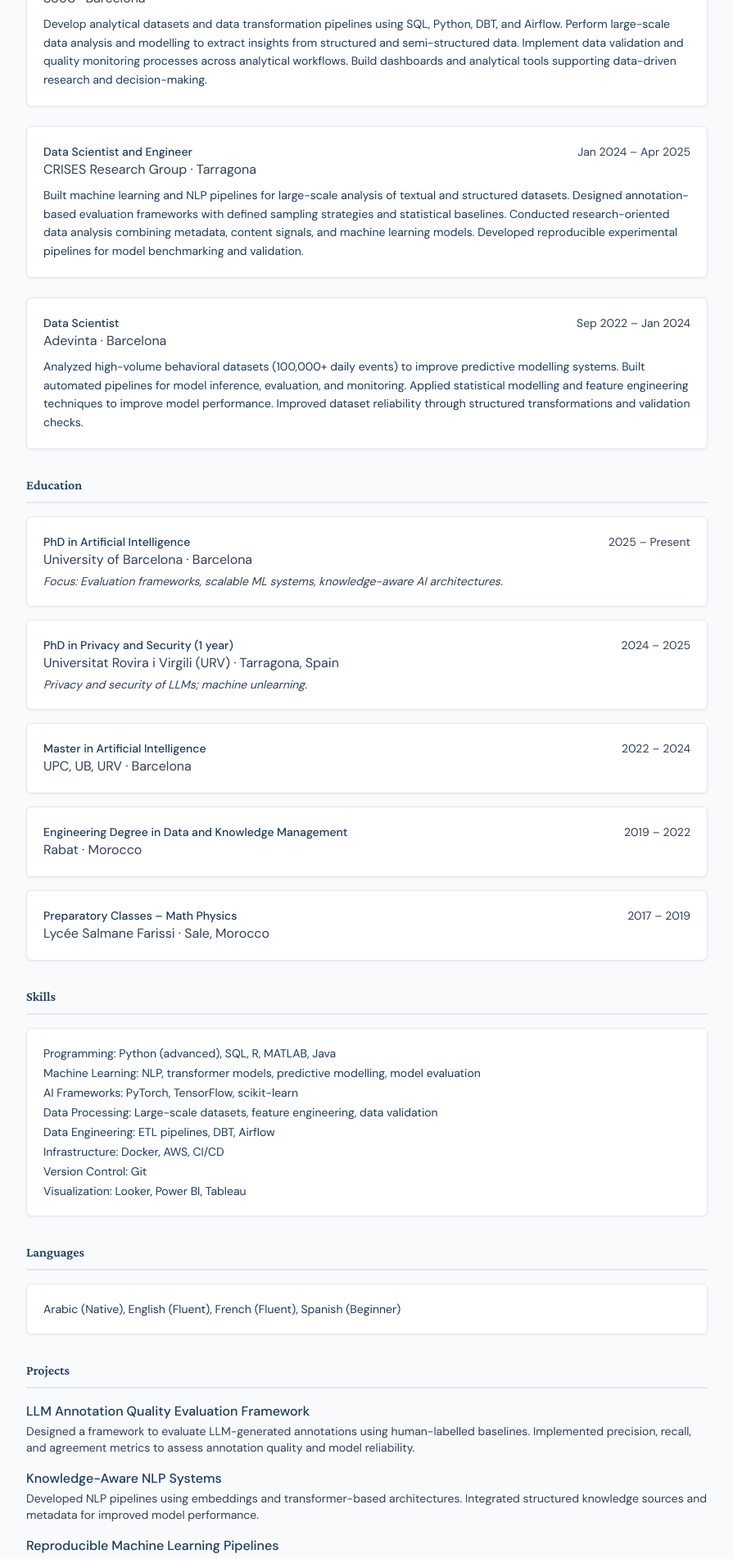
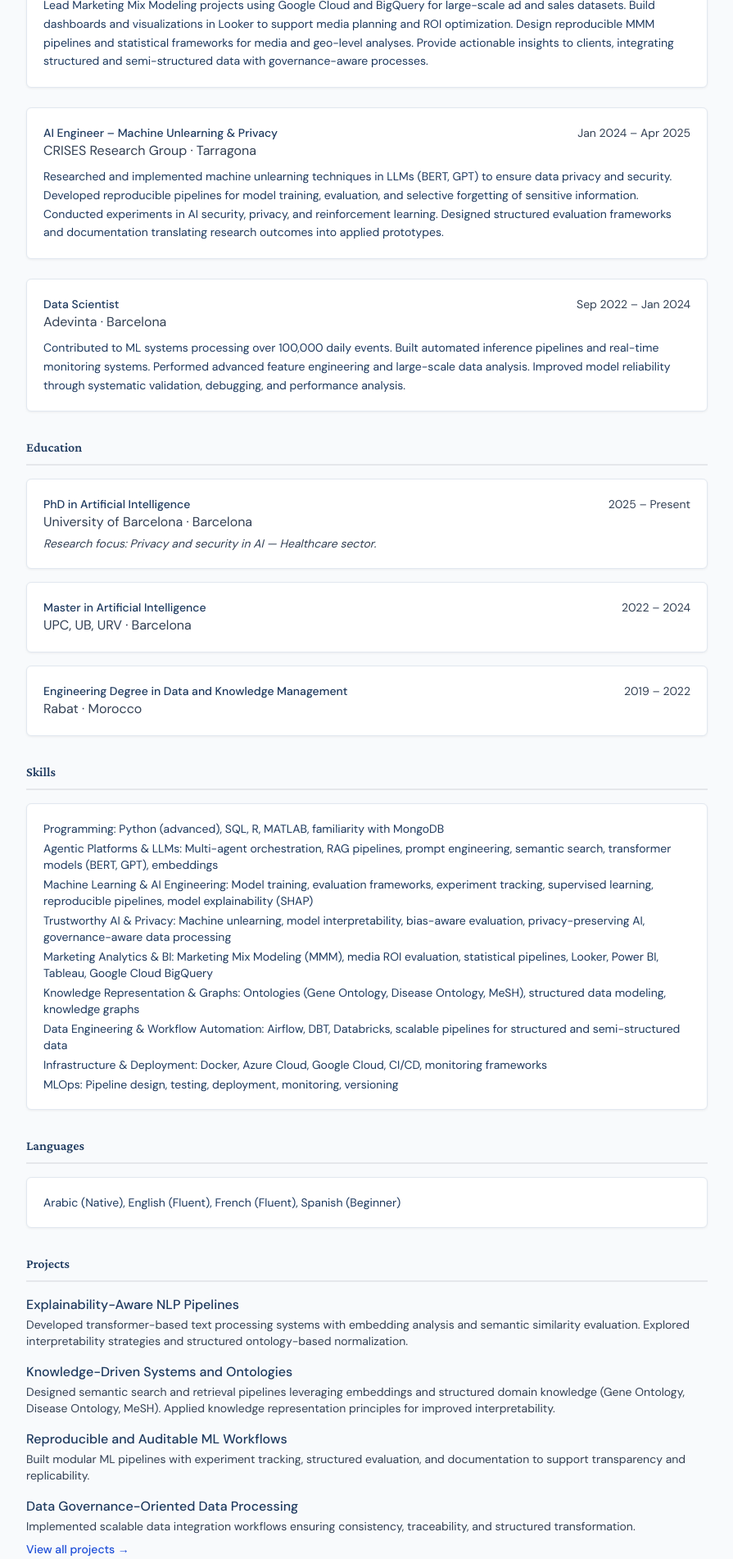
Before and after one commit to hajarlachheb/myportfolio, a Next.js app: page /cv in a window 1280 px wide. Shown: the part 880-2782 px from the top of the page at 82% size, without its empty margins (192-1087 px from the left). Built offline with nearby package versions, Linux system fonts and the light colour scheme.

Commit message:
Enhance CVPage layout and functionality: Introduce a download button for the CV, restructure the header for better alignment, and add a new section for research collaborations. Update CV content to reflect recent experience and skills in AI and data science.

```diff
--- a/app/cv/page.tsx
+++ b/app/cv/page.tsx
@@ -1,5 +1,7 @@
 import Link from "next/link";
 import { cv } from "@/content/cv";
+
+const basePath = process.env.NEXT_PUBLIC_BASE_PATH || "";
 
 export const metadata = {
   title: "CV",
@@ -10,10 +12,22 @@ export default function CVPage() {
   return (
     <div className="mx-auto w-full max-w-4xl px-5 py-10 sm:px-8 sm:py-14 flex-1">
       <div className="mb-10 rounded-card bg-gradient-to-br from-[var(--paper)] via-[var(--paper-elevated)] to-[var(--accent-soft)]/30 p-6 sm:p-8 border border-[var(--border)] shadow-soft">
-        <h1 className="font-display text-xl sm:text-2xl font-semibold tracking-tight text-[var(--ink)]">
-          {cv.name}
-        </h1>
-        <p className="mt-1 text-sm text-[var(--accent)] font-medium">{cv.title}</p>
+        <div className="flex flex-wrap items-start justify-between gap-4">
+          <div>
+            <h1 className="font-display text-xl sm:text-2xl font-semibold tracking-tight text-[var(--ink)]">
+              {cv.name}
+            </h1>
+            <p className="mt-1 text-sm text-[var(--accent)] font-medium">{cv.title}</p>
+          </div>
+          <a
+            href={`${basePath}${cv.pdfUrl}`}
+            download="CV_Hajar_Lachheb.pdf"
+            className="inline-flex items-center gap-2 rounded-lg bg-[var(--accent)] px-4 py-2 text-sm font-medium text-white shadow-sm transition-all hover:opacity-90 hover:shadow-md active:scale-[0.97]"
+          >
+            <svg xmlns="http://www.w3.org/2000/svg" width="16" height="16" viewBox="0 0 24 24" fill="none" stroke="currentColor" strokeWidth="2" strokeLinecap="round" strokeLinejoin="round"><path d="M21 15v4a2 2 0 0 1-2 2H5a2 2 0 0 1-2-2v-4"/><polyline points="7 10 12 15 17 10"/><line x1="12" y1="15" x2="12" y2="3"/></svg>
+            Download CV
+          </a>
+        </div>
       </div>
 
       <section className="mb-8">
@@ -166,6 +180,21 @@ export default function CVPage() {
         </section>
       )}
 
+      {"researchCollaboration" in cv && cv.researchCollaboration.length > 0 && (
+        <section className="mb-8">
+          <h2 className="font-display text-base font-semibold text-[var(--ink)] border-b-2 border-[var(--accent)]/40 pb-2 mb-4">
+            Research Collaboration
+          </h2>
+          <div className="rounded-card border border-[var(--border)] bg-[var(--paper-elevated)] p-5 shadow-soft">
+            <ul className="space-y-1 text-sm text-[var(--ink)] list-disc list-inside">
+              {cv.researchCollaboration.map((item: string, i: number) => (
+                <li key={i}>{item}</li>
+              ))}
+            </ul>
+          </div>
+        </section>
+      )}
+
       {"awards" in cv && cv.awards.length > 0 && (
         <section className="mb-8">
           <h2 className="font-display text-base font-semibold text-[var(--ink)] border-b-2 border-[var(--accent)]/40 pb-2 mb-4">
--- a/content/cv.ts
+++ b/content/cv.ts
@@ -15,34 +15,36 @@ export const cv = {
     { label: "LinkedIn", url: "https://linkedin.com/in/hajarlachheb" },
     { label: "GitHub", url: "https://github.com/hajarlachheb" },
   ],
-  bio: `AI Research Engineer and Data Scientist with 3+ years of experience developing machine learning systems and data-driven research tools using Python and modern AI frameworks. Experienced in working with large-scale datasets, designing model evaluation frameworks, and developing reproducible machine learning pipelines.
+  bio: `AI & Data Science professional with 3+ years of experience designing and deploying AI systems in both research and production environments. Experienced in building agentic platforms with LLMs, RAG pipelines, and multi-agent orchestration, as well as leading Marketing Mix Modeling (MMM) projects on Google Cloud and BigQuery.
 
-Strong background in natural language processing, transformer models, and knowledge-driven systems. Passionate about open-source research, collaborative scientific development, and applying AI methodologies to solve complex global challenges.`,
+Strong background in Python, R, MATLAB, PyTorch, scalable ML workflows, NLP, knowledge graphs, and explainability-aware model evaluation (SHAP). Skilled in reproducibility, structured validation frameworks, and translating research outputs into robust prototypes and production-ready AI solutions.
+
+Passionate about Trustworthy AI, including model interpretability, bias-aware evaluation, privacy-preserving AI, governance-aware data processing, and socially responsible AI systems.`,
 
   experience: [
     {
-      role: "AI Engineer",
+      role: "AI Engineer – Agentic Platforms",
       org: "Forvis Mazars",
       location: "Barcelona",
       start: "Oct 2025",
       end: "Present",
-      description: "Design and implement machine learning systems using Python for large-scale data analysis and predictive modelling. Develop reproducible ML pipelines including data preprocessing, feature engineering, model training, and evaluation. Implement structured evaluation frameworks to assess model reliability and performance. Build scalable data processing pipelines to support AI model deployment and experimentation. Collaborate with multidisciplinary teams to develop robust AI solutions and analytical tools.",
+      description: "Design and deploy large-scale agentic platforms with LLMs and RAG pipelines on Azure Cloud. Manage data storage and retrieval using MongoDB for multi-agent systems. Implement multi-agent orchestration, prompt engineering, and workflow automation for enterprise applications. Develop monitoring, logging, and reliability frameworks for distributed AI agents. Translate business and regulatory requirements into scalable AI platform solutions.",
     },
     {
-      role: "Data Science Consultant",
+      role: "Data Science Consultant – Marketing Mix Modeling",
       org: "S360",
       location: "Barcelona",
       start: "Apr 2025",
       end: "Present",
-      description: "Develop analytical datasets and data transformation pipelines using SQL, Python, DBT, and Airflow. Perform large-scale data analysis and modelling to extract insights from structured and semi-structured data. Implement data validation and quality monitoring processes across analytical workflows. Build dashboards and analytical tools supporting data-driven research and decision-making.",
+      description: "Lead Marketing Mix Modeling projects using Google Cloud and BigQuery for large-scale ad and sales datasets. Build dashboards and visualizations in Looker to support media planning and ROI optimization. Design reproducible MMM pipelines and statistical frameworks for media and geo-level analyses. Provide actionable insights to clients, integrating structured and semi-structured data with governance-aware processes.",
     },
     {
-      role: "Data Scientist and Engineer",
+      role: "AI Engineer – Machine Unlearning & Privacy",
       org: "CRISES Research Group",
       location: "Tarragona",
       start: "Jan 2024",
       end: "Apr 2025",
-      description: "Built machine learning and NLP pipelines for large-scale analysis of textual and structured datasets. Designed annotation-based evaluation frameworks with defined sampling strategies and statistical baselines. Conducted research-oriented data analysis combining metadata, content signals, and machine learning models. Developed reproducible experimental pipelines for model benchmarking and validation.",
+      description: "Researched and implemented machine unlearning techniques in LLMs (BERT, GPT) to ensure data privacy and security. Developed reproducible pipelines for model training, evaluation, and selective forgetting of sensitive information. Conducted experiments in AI security, privacy, and reinforcement learning. Designed structured evaluation frameworks and documentation translating research outcomes into applied prototypes.",
     },
     {
       role: "Data Scientist",
@@ -50,7 +52,7 @@ Strong background in natural language processing, transformer models, and knowle
       location: "Barcelona",
       start: "Sep 2022",
       end: "Jan 2024",
-      description: "Analyzed high-volume behavioral datasets (100,000+ daily events) to improve predictive modelling systems. Built automated pipelines for model inference, evaluation, and monitoring. Applied statistical modelling and feature engineering techniques to improve model performance. Improved dataset reliability through structured transformations and validation checks.",
+      description: "Contributed to ML systems processing over 100,000 daily events. Built automated inference pipelines and real-time monitoring systems. Performed advanced feature engineering and large-scale data analysis. Improved model reliability through systematic validation, debugging, and performance analysis.",
     },
   ],
 
@@ -60,14 +62,7 @@ Strong background in natural language processing, transformer models, and knowle
       institution: "University of Barcelona",
       location: "Barcelona",
       year: "2025 – Present",
-      thesis: "Focus: Evaluation frameworks, scalable ML systems, knowledge-aware AI architectures.",
-    },
-    {
-      degree: "PhD in Privacy and Security (1 year)",
-      institution: "Universitat Rovira i Virgili (URV)",
-      location: "Tarragona, Spain",
-      year: "2024 – 2025",
-      thesis: "Privacy and security of LLMs; machine unlearning.",
+      thesis: "Research focus: Privacy and security in AI — Healthcare sector.",
     },
     {
       degree: "Master in Artificial Intelligence",
@@ -81,43 +76,45 @@ Strong background in natural language processing, transformer models, and knowle
       location: "Morocco",
       year: "2019 – 2022",
     },
-    {
-      degree: "Preparatory Classes – Math Physics",
-      institution: "Lycée Salmane Farissi",
-      location: "Sale, Morocco",
-      year: "2017 – 2019",
-    },
   ],
 
   skills: [
-    "Programming: Python (advanced), SQL, R, MATLAB, Java",
-    "Machine Learning: NLP, transformer models, predictive modelling, model evaluation",
-    "AI Frameworks: PyTorch, TensorFlow, scikit-learn",
-    "Data Processing: Large-scale datasets, feature engineering, data validation",
-    "Data Engineering: ETL pipelines, DBT, Airflow",
-    "Infrastructure: Docker, AWS, CI/CD",
-    "Version Control: Git",
-    "Visualization: Looker, Power BI, Tableau",
+    "Programming: Python (advanced), SQL, R, MATLAB, familiarity with MongoDB",
+    "Agentic Platforms & LLMs: Multi-agent orchestration, RAG pipelines, prompt engineering, semantic search, transformer models (BERT, GPT), embeddings",
+    "Machine Learning & AI Engineering: Model training, evaluation frameworks, experiment tracking, supervised learning, reproducible pipelines, model explainability (SHAP)",
+    "Trustworthy AI & Privacy: Machine unlearning, model interpretability, bias-aware evaluation, privacy-preserving AI, governance-aware data processing",
+    "Marketing Analytics & BI: Marketing Mix Modeling (MMM), media ROI evaluation, statistical pipelines, Looker, Power BI, Tableau, Google Cloud BigQuery",
+    "Knowledge Representation & Graphs: Ontologies (Gene Ontology, Disease Ontology, MeSH), structured data modeling, knowledge graphs",
+    "Data Engineering & Workflow Automation: Airflow, DBT, Databricks, scalable pipelines for structured and semi-structured data",
+    "Infrastructure & Deployment: Docker, Azure Cloud, Google Cloud, CI/CD, monitoring frameworks",
+    "MLOps: Pipeline design, testing, deployment, monitoring, versioning",
   ],
 
   projects: [
     {
-      name: "LLM Annotation Quality Evaluation Framework",
-      description: "Designed a framework to evaluate LLM-generated annotations using human-labelled baselines. Implemented precision, recall, and agreement metrics to assess annotation quality and model reliability.",
+      name: "Explainability-Aware NLP Pipelines",
+      description: "Developed transformer-based text processing systems with embedding analysis and semantic similarity evaluation. Explored interpretability strategies and structured ontology-based normalization.",
       link: null,
       period: null,
       highlight: null,
     },
     {
-      name: "Knowledge-Aware NLP Systems",
-      description: "Developed NLP pipelines using embeddings and transformer-based architectures. Integrated structured knowledge sources and metadata for improved model performance.",
+      name: "Knowledge-Driven Systems and Ontologies",
+      description: "Designed semantic search and retrieval pipelines leveraging embeddings and structured domain knowledge (Gene Ontology, Disease Ontology, MeSH). Applied knowledge representation principles for improved interpretability.",
       link: null,
       period: null,
       highlight: null,
     },
     {
-      name: "Reproducible Machine Learning Pipelines",
-      description: "Built modular pipelines for data preprocessing, model training, and evaluation. Implemented reproducible experiments and benchmarking workflows.",
+      name: "Reproducible and Auditable ML Workflows",
+      description: "Built modular ML pipelines with experiment tracking, structured evaluation, and documentation to support transparency and replicability.",
+      link: null,
+      period: null,
+      highlight: null,
+    },
+    {
+      name: "Data Governance-Oriented Data Processing",
+      description: "Implemented scalable data integration workflows ensuring consistency, traceability, and structured transformation.",
       link: null,
       period: null,
       highlight: null,
@@ -141,6 +138,13 @@ Strong background in natural language processing, transformer models, and knowle
     "Spanish (Beginner)",
   ],
 
+  researchCollaboration: [
+    "Conduct literature reviews and state-of-the-art analyses for ML research topics.",
+    "Translate research concepts into implemented AI prototypes.",
+    "Experience collaborating in multidisciplinary research environments.",
+    "Interested in scientific writing, paper submission, and research proposal development.",
+  ],
+
   pdfUrl: "/cv.pdf",
 };
 
```
Also changed, not shown: 1 other file (tests, documents, lock files or other folders).
